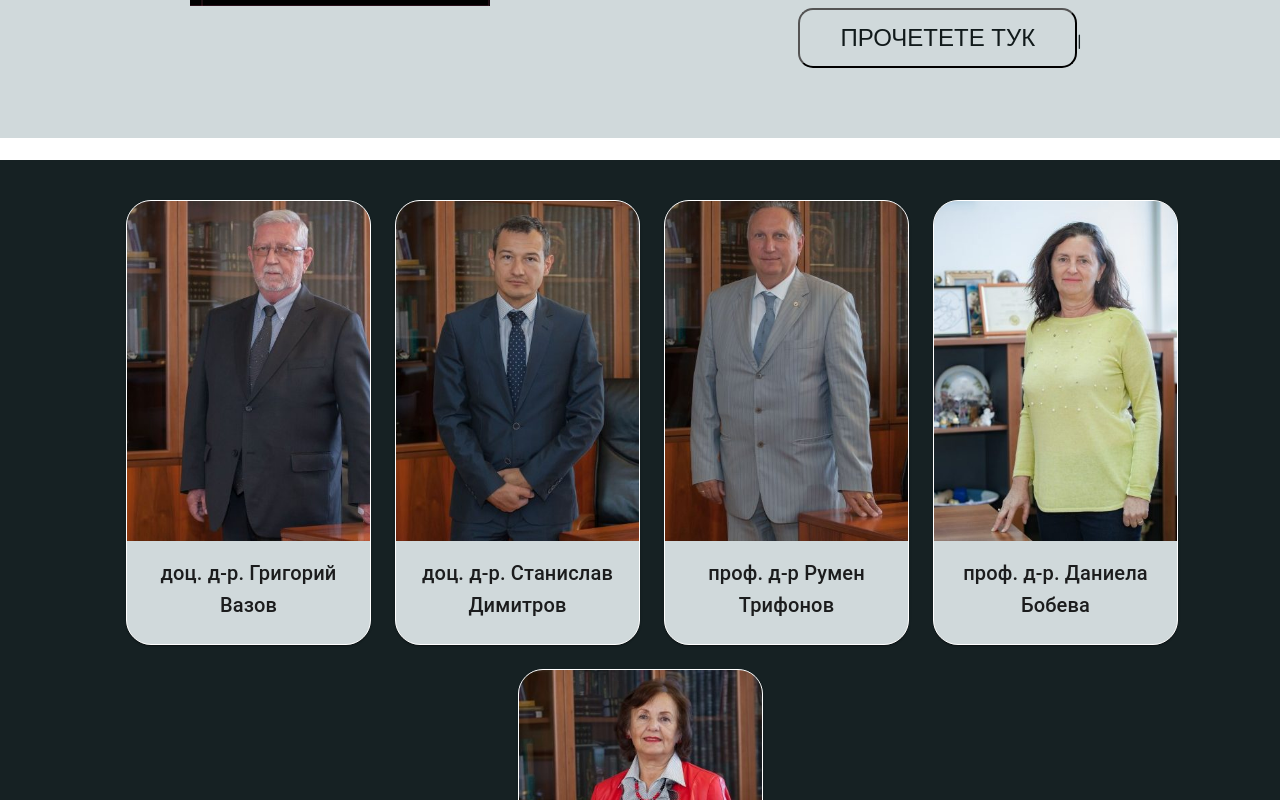
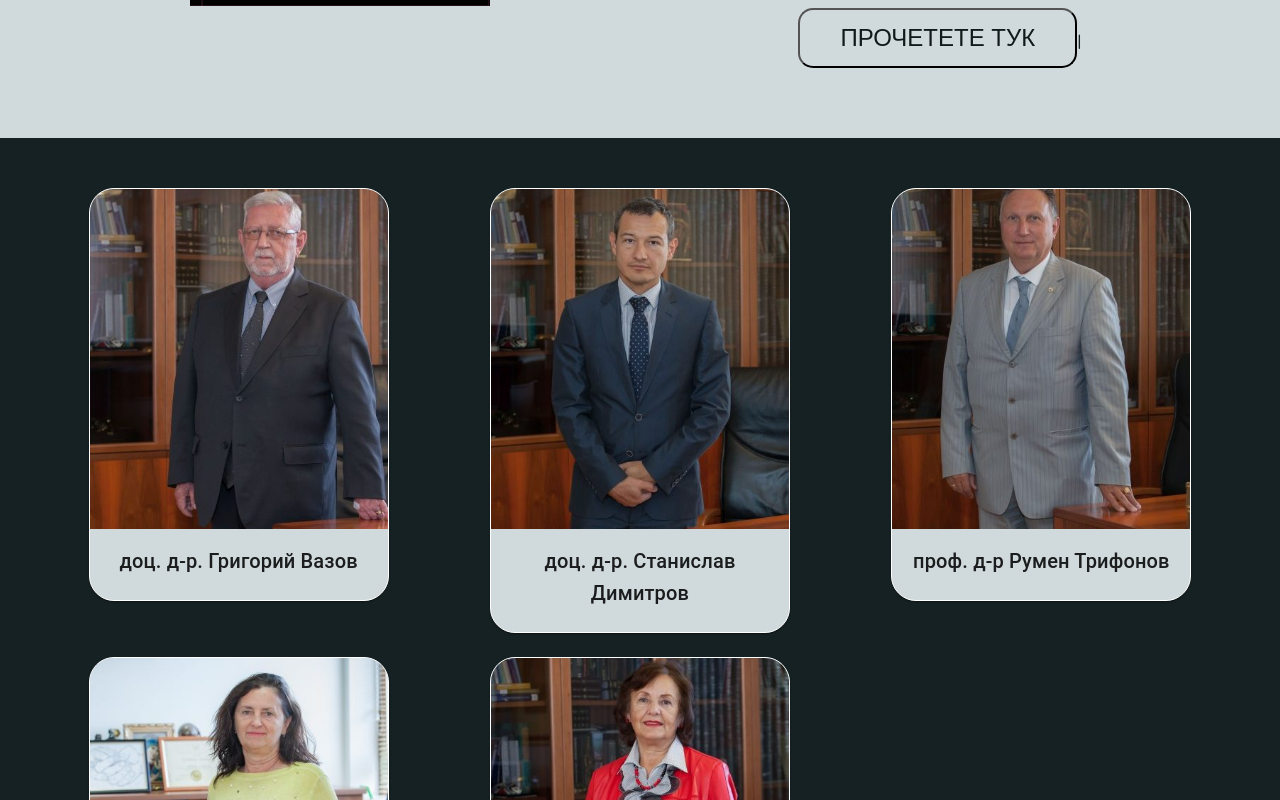
Before and after one commit to luskoeqk/Money-and-culture, a React (Create React App) app in the folder client/: page / in a window 1280 px wide. Shown: the part 1280-2080 px from the top of the page. Built offline with nearby package versions, Linux system fonts and the light colour scheme; the HTML template or start-up script is replaced by a standard one.

Commit message:
editorialborad edits

```diff
--- a/client/src/components/HomeComponents/EditorialBorad/EditorialBorad.js
+++ b/client/src/components/HomeComponents/EditorialBorad/EditorialBorad.js
@@ -13,7 +13,6 @@ import editor5 from '../../../assets/TestEditorialImage/editor5.jpg'
 export const EditorialBorad = () => {
     return (
         <div className={styles.EditorialBorad}>
-            <br /> <br />
             <EditorialBoradCard picture={editor1} title="доц. д-р. Григорий Вазов"  hyperlink="https://vuzflab.eu/grigoriivazov/"/>
             <EditorialBoradCard picture={editor2} title="доц. д-р. Станислав Димитров"  hyperlink="https://vuzflab.eu/grigoriivazov/"/>
             <EditorialBoradCard picture={editor3} title="проф. д-р Румен Трифонов"  hyperlink="https://vuzflab.eu/grigoriivazov/"/>
--- a/client/src/components/HomeComponents/EditorialBorad/EditorialBorad.module.css
+++ b/client/src/components/HomeComponents/EditorialBorad/EditorialBorad.module.css
@@ -1,11 +1,12 @@
 
 
 .EditorialBorad{
+    justify-items: center;
     background-color: #162123;
-    display: flex;
+    display: grid;
+    grid-template-columns: repeat(3, 1fr);
     gap: 1.5rem;
-    flex-wrap: wrap;
-    align-items: center;
-    justify-content: center;
-    padding: 40px;
+    padding: 50px;
+    padding-left: auto;
+    padding-right: auto;
 }
--- a/client/src/components/HomeComponents/EditorialBorad/EditorialBoradCard.js
+++ b/client/src/components/HomeComponents/EditorialBorad/EditorialBoradCard.js
@@ -12,7 +12,7 @@ export const EditorialBoradCard = (
 
 
     return (
-        <div style={{ width: '245px' }}>
+        <div style={{ width: '300px' }}>
             <a style={{ textDecoration: 'none' }} href={props.hyperlink} target="_blank" rel="noreferrer">
                 <Card sx={{
                     // maxWidth: 345,
--- a/client/src/pages/Home.js
+++ b/client/src/pages/Home.js
@@ -9,7 +9,6 @@ export const Home = () => {
         <>
             <Feature />
             <LatestEdition />
-            <br />
             <EditorialBorad />
             <ContactUs />
         </>
```
